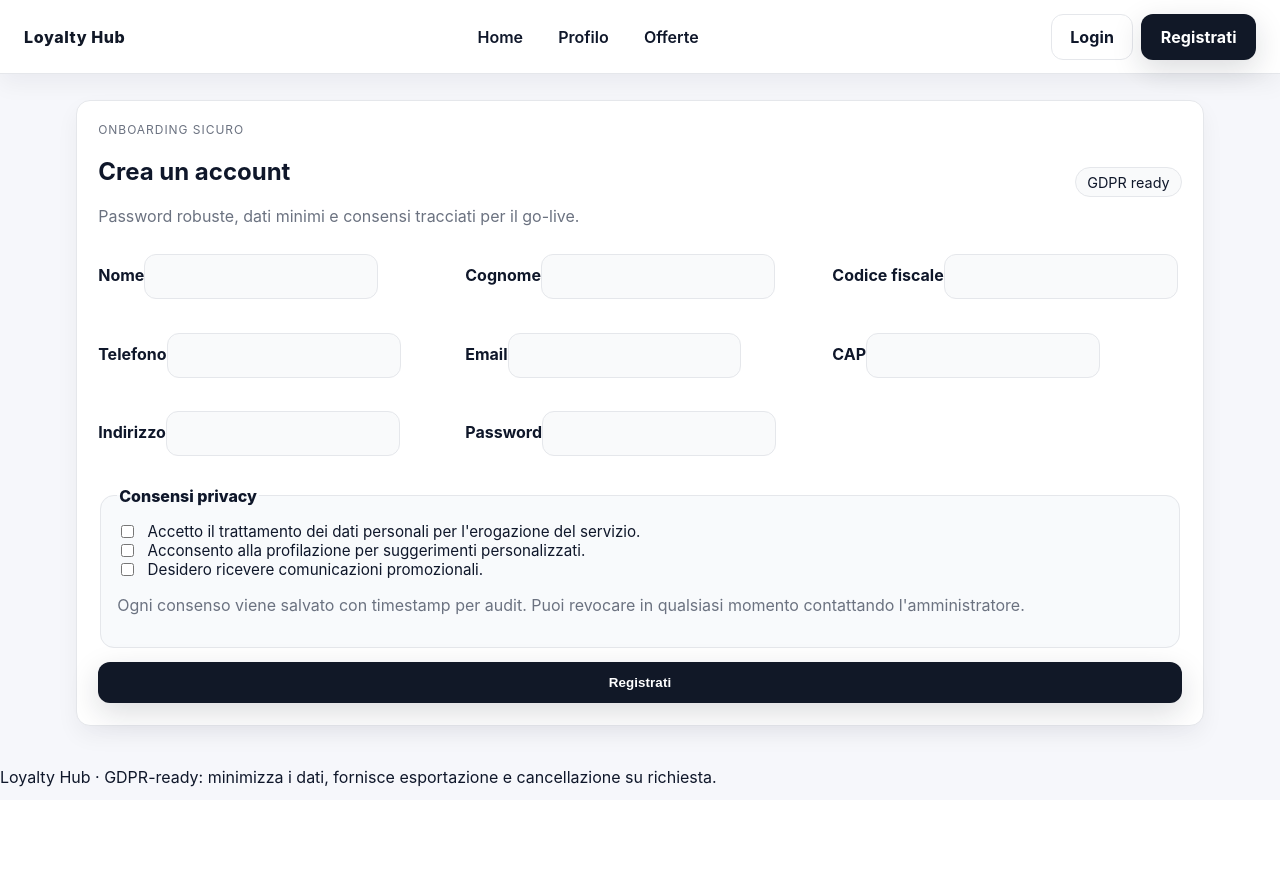
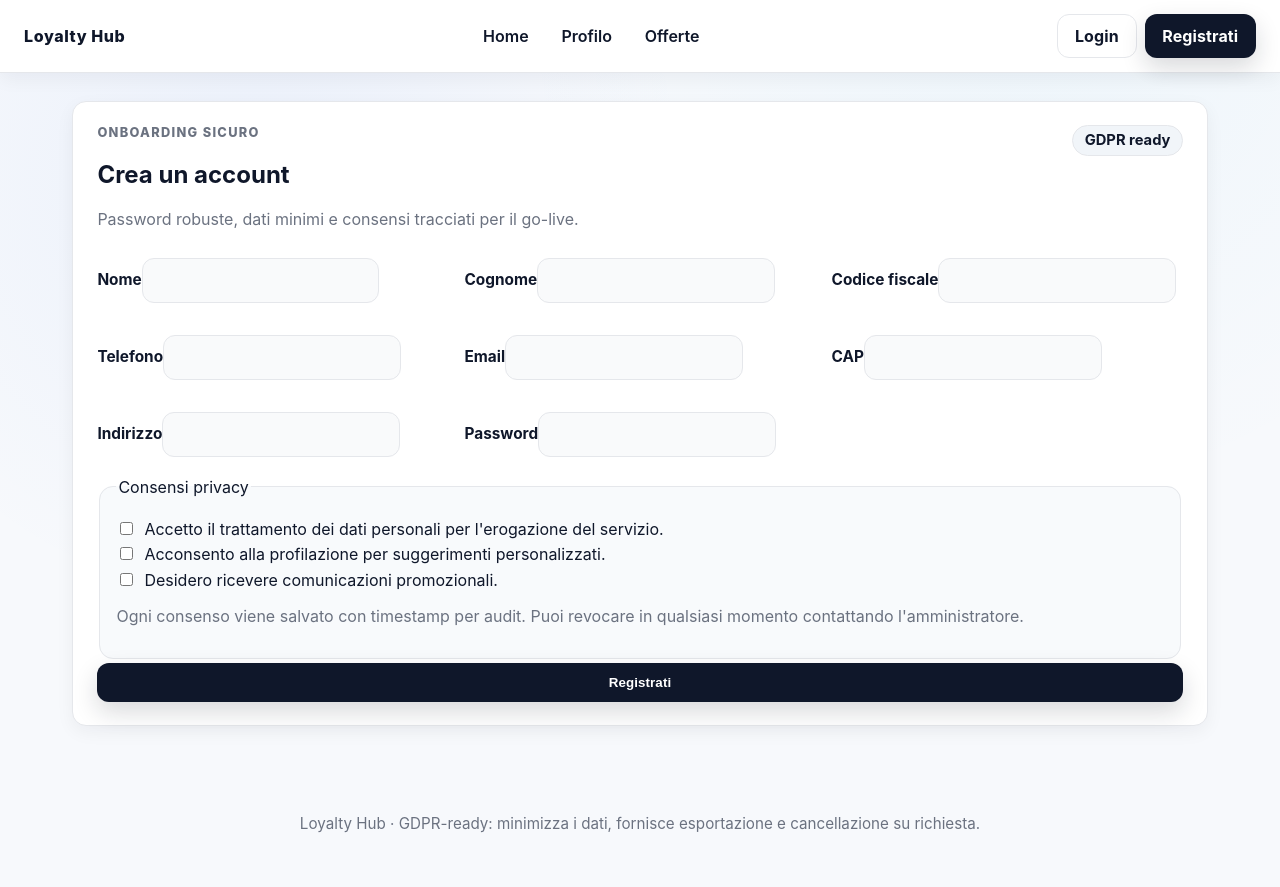
Before and after one commit to antoninogrimaldi/loyalty2, a PHP site: page /loyalty2/public/register.php in a window 1280 px wide. Before the commit the page ends 787 px from the top, so only its background shows below. Run offline with PHP 8.4, Linux system fonts and the light colour scheme.

Commit message:
Polish UI theme and dashboard navigation

```diff
--- a/assets/css/style.css
+++ b/assets/css/style.css
@@ -1,16 +1,15 @@
 :root {
-    --page-bg: #f6f7fb;
-    --card-bg: #ffffff;
+    --page-bg: #f7f9fc;
+    --surface: #ffffff;
     --ink: #0f172a;
     --muted: #6b7280;
-    --primary: #111827;
-    --primary-soft: #2563eb;
     --border: #e5e7eb;
+    --accent: #2563eb;
+    --accent-soft: #eef2ff;
     --radius: 14px;
-    --shadow: 0 18px 36px rgba(17, 24, 39, 0.08);
-    --shadow-soft: 0 10px 22px rgba(15, 23, 42, 0.05);
-    --card-spacing: 1.35rem;
-    --transition: 140ms ease;
+    --shadow: 0 14px 34px rgba(15, 23, 42, 0.08);
+    --shadow-soft: 0 6px 18px rgba(15, 23, 42, 0.05);
+    --transition: 160ms ease;
 }
 
 * { box-sizing: border-box; }
@@ -18,17 +17,15 @@
 body {
     margin: 0;
     font-family: 'Inter', system-ui, -apple-system, BlinkMacSystemFont, 'Segoe UI', sans-serif;
-    background: var(--page-bg);
+    background: radial-gradient(circle at 20% 20%, rgba(37,99,235,0.06), transparent 35%),
+                radial-gradient(circle at 80% 0%, rgba(14,165,233,0.04), transparent 38%),
+                var(--page-bg);
     color: var(--ink);
     min-height: 100vh;
     -webkit-font-smoothing: antialiased;
 }
 
-a {
-    color: var(--primary-soft);
-    text-decoration: none;
-}
-
+a { color: var(--accent); text-decoration: none; }
 a:hover { text-decoration: underline; }
 
 .topbar {
@@ -48,52 +45,52 @@ a:hover { text-decoration: underline; }
 .brand {
     font-weight: 800;
     letter-spacing: 0.6px;
-    color: var(--primary);
+    color: var(--ink);
+    display: inline-flex;
+    align-items: center;
+    gap: 0.4rem;
 }
 
-.topbar nav {
-    display: flex;
-    gap: 1rem;
-}
-
+.topbar nav { display: flex; gap: 0.65rem; }
 .topbar nav a {
     color: var(--ink);
     font-weight: 600;
-    padding: 0.35rem 0.6rem;
-    border-radius: 10px;
-    transition: background var(--transition);
+    padding: 0.45rem 0.7rem;
+    border-radius: 12px;
+    transition: background var(--transition), color var(--transition);
 }
-
-.topbar nav a:hover { background: #eef2ff; text-decoration: none; }
+.topbar nav a:hover { background: var(--accent-soft); text-decoration: none; }
+.topbar nav a.active { background: var(--ink); color: #fff; box-shadow: var(--shadow-soft); }
 
 .auth { display: flex; gap: 0.5rem; align-items: center; }
+.welcome { color: var(--muted); font-weight: 600; }
 
 .container {
     max-width: 1180px;
     margin: 0 auto;
-    padding: 1.6rem;
+    padding: 1.8rem 1.4rem 2.6rem;
 }
 
 .card {
-    background: var(--card-bg);
+    background: var(--surface);
     border: 1px solid var(--border);
     border-radius: var(--radius);
-    padding: var(--card-spacing);
+    padding: 1.4rem 1.5rem;
     box-shadow: var(--shadow-soft);
 }
 
-.card + .card { margin-top: 1rem; }
+.card + .card { margin-top: 1.1rem; }
 
 .card-header {
     display: flex;
-    align-items: center;
+    align-items: flex-start;
     justify-content: space-between;
     gap: 1rem;
-    margin-bottom: 0.75rem;
+    margin-bottom: 0.85rem;
 }
 
 .card.highlight {
-    background: linear-gradient(145deg, #ffffff, #f7f9ff);
+    background: linear-gradient(120deg, #fff 0%, #f5f7ff 55%, #f2f8ff 100%);
     border-color: #dbeafe;
     box-shadow: var(--shadow);
 }
@@ -101,14 +98,14 @@ a:hover { text-decoration: underline; }
 .grid {
     display: grid;
     grid-template-columns: repeat(auto-fit, minmax(280px, 1fr));
-    gap: 1.1rem;
+    gap: 1rem;
 }
 
 .stat-grid {
     display: grid;
-    grid-template-columns: repeat(auto-fit, minmax(180px, 1fr));
-    gap: 1rem;
-    margin: 1rem 0;
+    grid-template-columns: repeat(auto-fit, minmax(170px, 1fr));
+    gap: 0.9rem;
+    margin: 1.1rem 0 0.2rem;
 }
 
 .stat {
@@ -118,22 +115,22 @@ a:hover { text-decoration: underline; }
     padding: 0.9rem 1rem;
 }
 
-.stat h4 { margin: 0 0 0.25rem; font-size: 0.95rem; color: var(--muted); font-weight: 700; }
-.stat strong { font-size: 1.35rem; letter-spacing: 0.2px; }
+.stat h4 { margin: 0 0 0.2rem; font-size: 0.95rem; color: var(--muted); font-weight: 700; }
+.stat strong { font-size: 1.3rem; letter-spacing: 0.2px; }
 
 .top-actions {
     display: flex;
     align-items: center;
     justify-content: space-between;
     gap: 1rem;
-    margin: 0.6rem 0 1rem;
+    margin: 0.4rem 0 0.2rem;
 }
 
 .button {
-    padding: 0.75rem 1.15rem;
+    padding: 0.7rem 1.05rem;
     border-radius: 12px;
     border: 1px solid transparent;
-    background: var(--primary);
+    background: var(--ink);
     color: #fff;
     font-weight: 700;
     letter-spacing: 0.1px;
@@ -142,37 +139,30 @@ a:hover { text-decoration: underline; }
     justify-content: center;
     gap: 0.4rem;
     cursor: pointer;
-    box-shadow: 0 10px 30px rgba(17,24,39,0.15);
+    box-shadow: 0 10px 24px rgba(17,24,39,0.16);
     transition: transform var(--transition), box-shadow var(--transition), background var(--transition);
 }
 
-.button:hover { transform: translateY(-1px); box-shadow: 0 14px 32px rgba(17,24,39,0.18); text-decoration: none; }
+.button:hover { transform: translateY(-1px); box-shadow: 0 14px 28px rgba(17,24,39,0.18); text-decoration: none; }
 .button:focus { outline: 2px solid #bfdbfe; outline-offset: 2px; }
-
-.button.ghost {
-    background: #ffffff;
-    color: var(--ink);
-    border-color: var(--border);
-    box-shadow: none;
-}
-
-.button.subtle { background: #eef2ff; color: #1d4ed8; border-color: #e0e7ff; }
+.button.ghost { background: #ffffff; color: var(--ink); border-color: var(--border); box-shadow: none; }
+.button.subtle { background: var(--accent-soft); color: #1d4ed8; border-color: #e0e7ff; box-shadow: none; }
+.button.small { padding: 0.55rem 0.85rem; font-size: 0.95rem; }
 
 .form-control {
     display: flex;
     flex-direction: column;
-    gap: 0.45rem;
+    gap: 0.35rem;
     margin-bottom: 1rem;
 }
 
-.form-control label { font-weight: 700; color: var(--ink); }
+.form-control label { font-weight: 700; color: var(--ink); font-size: 0.96rem; }
 
 .form-control input,
 .form-control select,
 .form-control textarea,
-.form-control datalist,
 .filter-input {
-    padding: 0.78rem;
+    padding: 0.78rem 0.9rem;
     border-radius: 12px;
     border: 1px solid var(--border);
     background: #f9fafb;
@@ -180,6 +170,8 @@ a:hover { text-decoration: underline; }
     font-size: 1rem;
     transition: border-color var(--transition), box-shadow var(--transition), background var(--transition);
 }
+
+.form-control textarea { min-height: 110px; resize: vertical; }
 
 .form-control input:focus,
 .form-control select:focus,
@@ -198,76 +190,94 @@ fieldset.consents {
     background: #f8fafc;
 }
 
-legend { font-weight: 800; color: var(--ink); }
-
-.checkbox { display: flex; gap: 0.65rem; align-items: flex-start; color: var(--ink); font-size: 0.95rem; }
+.checkbox { display: flex; align-items: flex-start; gap: 0.5rem; margin: 0.35rem 0; }
 .checkbox input { margin-top: 0.2rem; }
 
-.table {
-    width: 100%;
-    border-collapse: collapse;
-    font-size: 0.95rem;
+.list { list-style: none; padding: 0; margin: 0; }
+.list li { padding: 0.65rem 0; border-bottom: 1px solid var(--border); }
+.list li:last-child { border-bottom: none; }
+
+.offer-row { display: flex; gap: 0.65rem; align-items: center; }
+.offer-thumb {
+    width: 44px;
+    height: 44px;
+    border-radius: 12px;
+    background-size: cover;
+    background-position: center;
+    border: 1px solid var(--border);
 }
 
-.table th, .table td {
-    border-bottom: 1px solid var(--border);
-    padding: 0.65rem 0.5rem;
-    text-align: left;
+.timeline { list-style: none; padding: 0; margin: 0; }
+.timeline li { padding: 0.5rem 0; border-bottom: 1px dashed var(--border); }
+.timeline li:last-child { border-bottom: none; }
+
+.pill {
+    display: inline-flex;
+    align-items: center;
+    gap: 0.3rem;
+    padding: 0.35rem 0.7rem;
+    background: #f1f5f9;
+    border-radius: 999px;
+    color: var(--ink);
+    font-weight: 700;
+    border: 1px solid var(--border);
+    font-size: 0.92rem;
 }
-
-.table th { color: var(--muted); font-weight: 700; text-transform: uppercase; font-size: 0.82rem; letter-spacing: 0.04em; }
-.table tr:hover td { background: #f9fafb; }
-
-.list { list-style: none; padding: 0; margin: 0; display: grid; gap: 0.65rem; }
-
-.list li { padding: 0.75rem; border: 1px solid var(--border); border-radius: 12px; background: #f9fafb; }
-
-.badge { padding: 0.35rem 0.6rem; border-radius: 999px; background: #eef2ff; color: #1d4ed8; font-weight: 700; display: inline-block; }
-.badge.large { font-size: 1.4rem; padding: 0.6rem 0.85rem; }
-
-.pill { display: inline-flex; align-items: center; gap: 0.35rem; padding: 0.35rem 0.7rem; border-radius: 999px; border: 1px solid var(--border); color: var(--ink); font-size: 0.9rem; background: #f9fafb; }
-.pill.subtle { background: #f3f4f6; color: var(--muted); }
-
-.eyebrow { text-transform: uppercase; letter-spacing: 0.08em; color: var(--muted); font-size: 0.75rem; margin: 0; }
+.pill.subtle { background: var(--accent-soft); border-color: #dbeafe; color: #1d4ed8; }
+.pill.success { background: #ecfdf3; border-color: #bbf7d0; color: #166534; }
 
 .muted { color: var(--muted); }
-.small { font-size: 0.9rem; }
+.small { font-size: 0.95rem; }
+.eyebrow { text-transform: uppercase; letter-spacing: 1.3px; font-weight: 800; color: var(--muted); margin: 0 0 0.2rem; font-size: 0.8rem; }
+.tagline { margin: 0.15rem 0 0.6rem; color: var(--muted); max-width: 40ch; }
 
-.stack { display: flex; flex-direction: column; gap: 0.9rem; }
-.stacked { display: flex; flex-direction: column; gap: 0.85rem; }
+.top-hero { display: grid; grid-template-columns: repeat(auto-fit, minmax(280px, 1fr)); gap: 1.6rem; align-items: center; }
 
-.thumb { width: 52px; height: 52px; object-fit: cover; border-radius: 10px; border: 1px solid var(--border); }
+.qr-box {
+    background: #fff;
+    border: 1px solid #dbeafe;
+    border-radius: var(--radius);
+    padding: 1rem;
+    box-shadow: var(--shadow-soft);
+    display: grid;
+    grid-template-columns: 120px 1fr;
+    gap: 0.8rem;
+    align-items: center;
+}
+.qr-box img { width: 100%; border-radius: 10px; border: 1px solid #e2e8f0; }
 
-.offer-row { display: grid; grid-template-columns: auto 1fr; gap: 0.75rem; align-items: center; }
-.offer-thumb { width: 44px; height: 44px; border-radius: 12px; background-size: cover; background-position: center; display: inline-block; border: 1px solid var(--border); }
+.table { width: 100%; border-collapse: collapse; }
+.table th, .table td { padding: 0.65rem 0.55rem; border-bottom: 1px solid var(--border); text-align: left; }
+.table thead th { font-size: 0.9rem; text-transform: uppercase; letter-spacing: 0.6px; color: var(--muted); }
+.table tbody tr:hover { background: #f8fafc; }
 
-.qr-box { display: grid; grid-template-columns: 160px 1fr; align-items: center; gap: 1rem; padding: 1rem; background: #f8fafc; border: 1px dashed var(--border); border-radius: 14px; }
+.footer { text-align: center; padding: 2rem 1.4rem 2.4rem; color: var(--muted); font-size: 0.95rem; }
 
-.top-hero { display: grid; grid-template-columns: 1.2fr 1fr; gap: 1rem; align-items: center; }
-.top-hero h1 { margin: 0; }
+.stacked { display: flex; flex-direction: column; gap: 0.25rem; }
 
-.tagline { margin: 0.35rem 0 0.6rem; color: var(--muted); }
+.success, .error {
+    padding: 0.85rem 1rem;
+    border-radius: var(--radius);
+    font-weight: 700;
+    margin: 0.4rem 0;
+}
+.success { background: #ecfdf3; border: 1px solid #bbf7d0; color: #166534; }
+.error { background: #fef2f2; border: 1px solid #fecdd3; color: #991b1b; }
 
-.product-gallery { display: grid; grid-template-columns: repeat(auto-fit, minmax(240px, 1fr)); gap: 1rem; margin-top: 0.5rem; }
+.filter-input { width: 100%; }
 
-.product-card { border: 1px solid var(--border); border-radius: 14px; overflow: hidden; background: #fff; box-shadow: var(--shadow-soft); display: flex; flex-direction: column; }
-.product-media { height: 150px; background-size: cover; background-position: center; }
-.product-body { padding: 0.9rem; display: flex; flex-direction: column; gap: 0.35rem; }
-.product-meta { display: flex; gap: 0.4rem; flex-wrap: wrap; }
-.product-footer { display: flex; align-items: center; justify-content: space-between; margin-top: 0.35rem; }
+.hero-actions { display: flex; flex-wrap: wrap; gap: 0.6rem; margin-top: 0.4rem; }
 
-.success { color: #047857; background: #ecfdf3; border: 1px solid #bbf7d0; padding: 0.75rem; border-radius: 12px; }
-.error { color: #b91c1c; background: #fef2f2; border: 1px solid #fecaca; padding: 0.75rem; border-radius: 12px; }
+.table-actions { display: flex; align-items: center; gap: 0.35rem; }
 
-.timeline { list-style: none; margin: 0; padding: 0; display: grid; gap: 0.6rem; }
-.timeline li { background: #f9fafb; border: 1px solid var(--border); border-radius: 12px; padding: 0.75rem; }
+.section-header { display: flex; align-items: center; justify-content: space-between; gap: 1rem; margin-bottom: 0.7rem; }
+.section-header h3 { margin: 0; }
 
-.filter-input { width: 100%; max-width: 360px; }
+.divider { height: 1px; background: var(--border); margin: 0.75rem 0; }
 
-.table-actions { display: flex; gap: 0.4rem; flex-wrap: wrap; }
-
-@media (max-width: 880px) {
-    .top-hero { grid-template-columns: 1fr; }
+@media (max-width: 640px) {
+    .topbar { flex-wrap: wrap; gap: 0.6rem; }
     .qr-box { grid-template-columns: 1fr; text-align: center; }
+    .topbar nav { width: 100%; justify-content: flex-start; flex-wrap: wrap; }
+    .card { padding: 1.1rem 1.2rem; }
 }
-*** End Patch
--- a/includes/header.php
+++ b/includes/header.php
@@ -2,6 +2,7 @@
 require_once __DIR__ . '/../includes/auth.php';
 require_once __DIR__ . '/../includes/helpers.php';
 $config = app_config();
+$current = basename($_SERVER['SCRIPT_NAME'] ?? '');
 ?>
 <!DOCTYPE html>
 <html lang="it">
@@ -15,13 +16,13 @@ $config = app_config();
 </head>
 <body>
 <header class="topbar">
-    <div class="brand">Loyalty Hub</div>
+    <a class="brand" href="<?= e(base_url('public/index.php')) ?>">Loyalty Hub</a>
     <nav>
-        <a href="<?= e(base_url('public/index.php')) ?>">Home</a>
-        <a href="<?= e(base_url('public/profile.php')) ?>">Profilo</a>
-        <a href="<?= e(base_url('public/offers.php')) ?>">Offerte</a>
+        <a class="<?= $current === 'index.php' ? 'active' : '' ?>" href="<?= e(base_url('public/index.php')) ?>">Home</a>
+        <a class="<?= $current === 'profile.php' ? 'active' : '' ?>" href="<?= e(base_url('public/profile.php')) ?>">Profilo</a>
+        <a class="<?= $current === 'offers.php' ? 'active' : '' ?>" href="<?= e(base_url('public/offers.php')) ?>">Offerte</a>
         <?php if (current_user() && current_user()['role'] === 'admin'): ?>
-            <a href="<?= e(base_url('public/admin.php')) ?>">Backoffice</a>
+            <a class="<?= $current === 'admin.php' ? 'active' : '' ?>" href="<?= e(base_url('public/admin.php')) ?>">Backoffice</a>
         <?php endif; ?>
     </nav>
     <div class="auth">
```
Also changed, not shown: public/index.php (+15 -11 lines).
